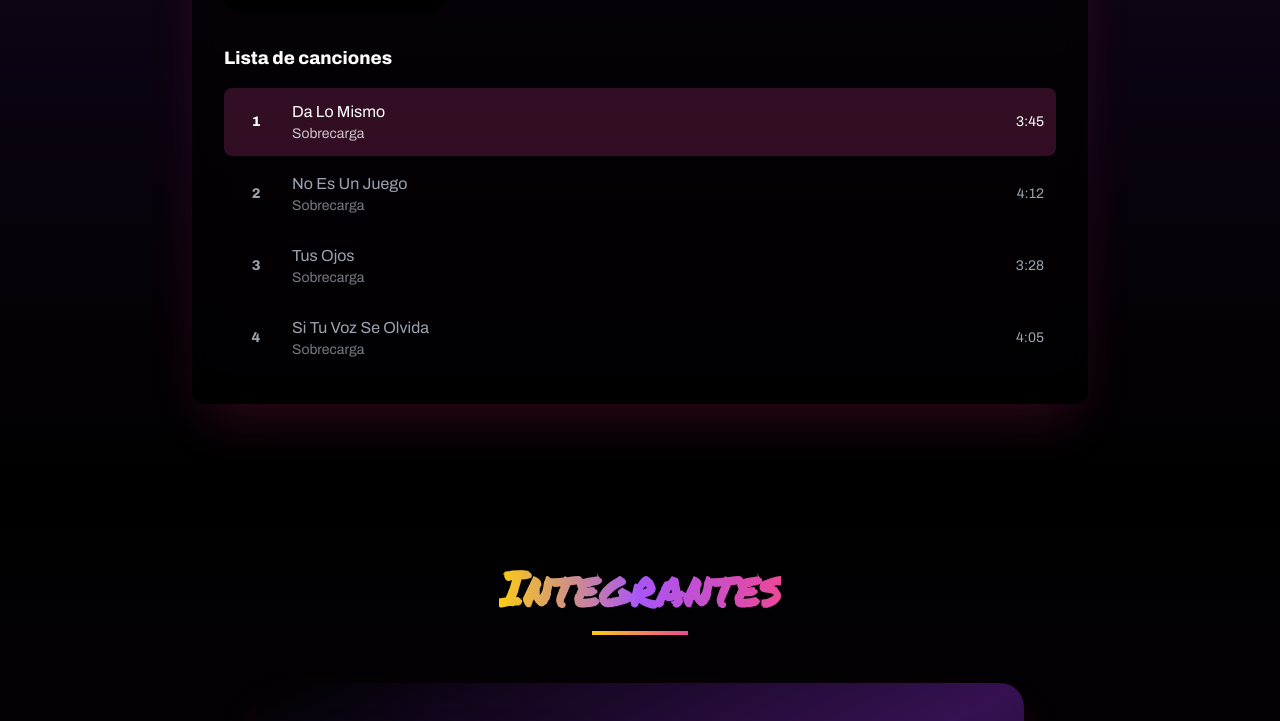
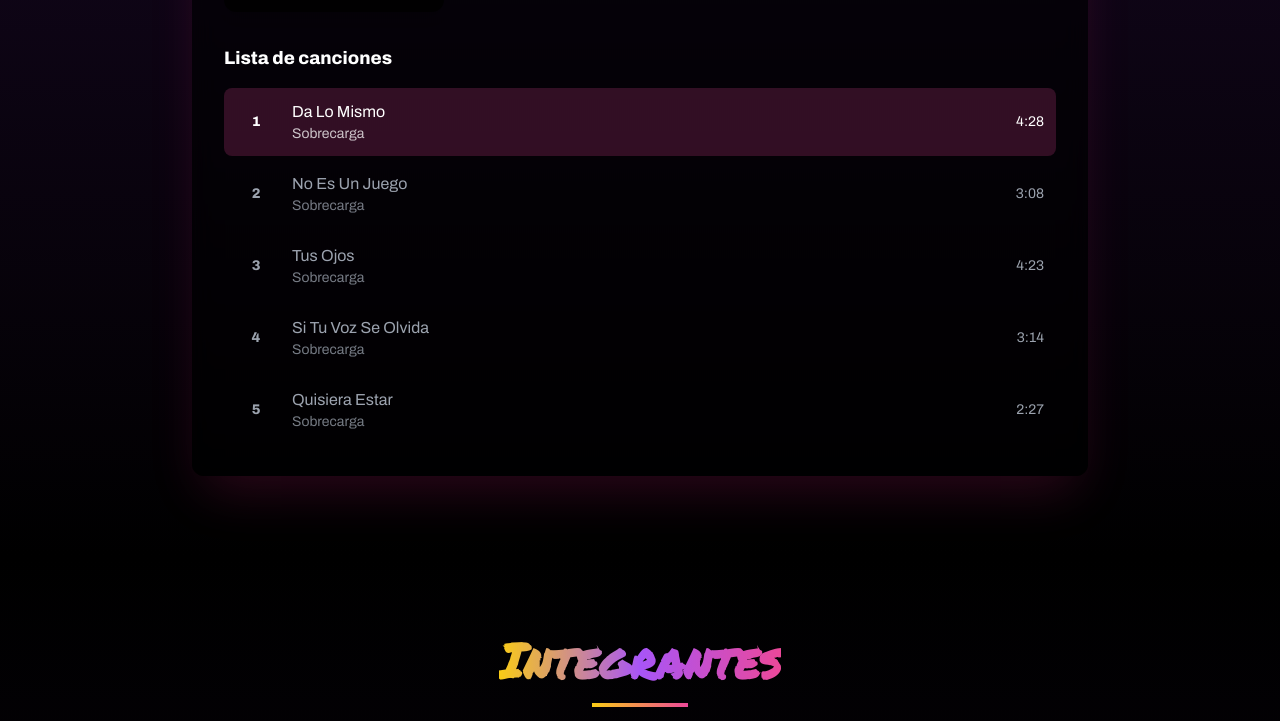
Before and after one commit to Pablobw/SobreCarga, a React (Vite) app: page / in a window 1280 px wide. Shown: the part 2018-2739 px from the top of the page. Built offline with nearby package versions, Linux system fonts and the light colour scheme; grey boxes are pictures that could not be loaded.

Commit message:
Agregar nueva canción "Quisiera Estar" al componente Music, incluyendo su audio y logo, y actualizar las duraciones de las canciones existentes en la lista de reproducción.

```diff
--- a/src/components/Music.tsx
+++ b/src/components/Music.tsx
@@ -4,10 +4,11 @@ import { useInView } from 'react-intersection-observer';
 import { RiSoundcloudLine } from "react-icons/ri";
 
 const songList = [
-  { id: 1, title: "Da Lo Mismo", duration: "3:45", logo: "/images/DaLoMismo.png", audio: "/audios/da-lo-mismo.mp3" },
-  { id: 2, title: "No Es Un Juego", duration: "4:12", logo: "/images/NoEsUnJuego.png", audio: "/audios/no-es-un-juego.mp3" },
-  { id: 3, title: "Tus Ojos", duration: "3:28", logo: "/images/TusOjos.png", audio: "/audios/tus-ojos.mp3" },
-  { id: 4, title: "Si Tu Voz Se Olvida", duration: "4:05", logo: "/images/situvozseolvida.jpg", audio: "/audios/si-tu-voz-se-olvida.mp3" }
+  { id: 1, title: "Da Lo Mismo", duration: "4:28", logo: "/images/DaLoMismo.png", audio: "/audios/da-lo-mismo.mp3" },
+  { id: 2, title: "No Es Un Juego", duration: "3:08", logo: "/images/NoEsUnJuego.png", audio: "/audios/no-es-un-juego.mp3" },
+  { id: 3, title: "Tus Ojos", duration: "4:23", logo: "/images/TusOjos.png", audio: "/audios/tus-ojos.mp3" },
+  { id: 4, title: "Si Tu Voz Se Olvida", duration: "3:14", logo: "/images/situvozseolvida.jpg", audio: "/audios/si-tu-voz-se-olvida.mp3" },
+  { id: 5, title: "Quisiera Estar", duration: "2:27", logo: "/images/QuisieraEstar.png", audio: "/audios/quisiera-estar.mp3" }
 ];
 
 const Music = () => {
```
Also changed, not shown: 2 other files (tests, documents, lock files or other folders).
